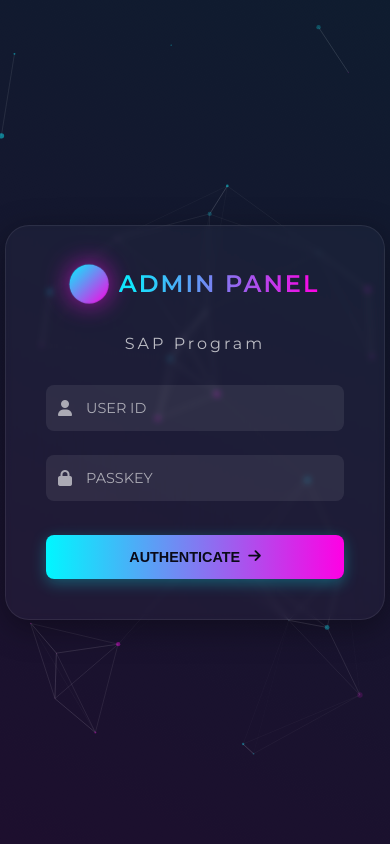
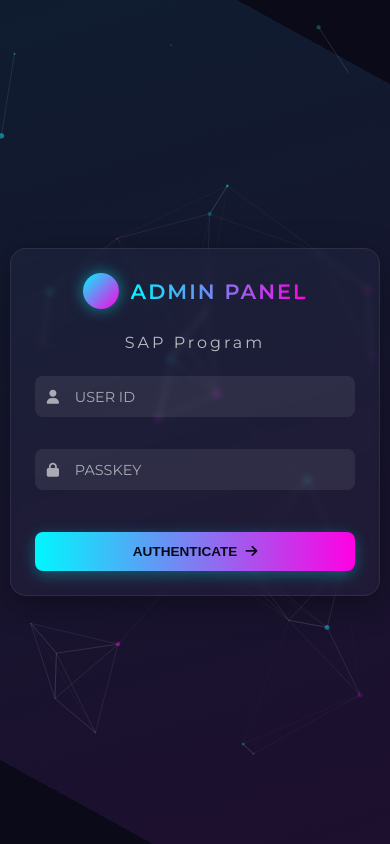
Before and after one commit to SEPAD-Project/Server-Side, a Flask app: template Dashboard/templates/login.html in a window 390 px wide. Run offline with Flask 3, Linux system fonts and the light colour scheme; the template is opened without the code that fills it, so the values that code supplies are empty.

Commit message:
The site has been made responsive

```diff
--- a/Dashboard/static/css/login_styles.css
+++ b/Dashboard/static/css/login_styles.css
@@ -252,3 +252,82 @@
 .login-btn:hover::before {
     left: 100%;
 }
+
+@media (max-width: 1024px) {
+    .login-container {
+        width: 90%;
+        max-width: 400px;
+        padding: 2rem;
+    }
+}
+
+
+@media (max-width: 480px) {
+    .login-container {
+        width: 95%;
+        padding: 1.5rem;
+        border-radius: 16px;
+    }
+
+    .brand-logo {
+        margin-bottom: 1.5rem;
+    }
+
+    .brand-logo span {
+        font-size: 1.3rem;
+    }
+
+    .login-form {
+        gap: 1.2rem;
+    }
+
+    .input-field input {
+        padding: 12px 12px 12px 36px;
+        font-size: 0.85rem;
+    }
+
+    .login-btn {
+        padding: 12px;
+        font-size: 0.85rem;
+    }
+}
+
+
+@media (max-width: 360px) {
+    .login-container {
+        padding: 1.2rem;
+    }
+
+    .input-field input {
+        padding: 10px 10px 10px 32px;
+    }
+
+    .login-title {
+        font-size: 0.9rem;
+    }
+}
+
+@media (max-width: 480px) {
+    body {
+        font-size: 14px;
+    }
+}
+@media (max-width: 480px) {
+    .login-title {
+        margin-bottom: 1.5rem;
+    }
+
+    .input-field {
+        margin-bottom: 0.8rem;
+    }
+}
+
+@media (max-width: 768px) {
+    .logo-circle {
+        animation: none;
+    }
+
+    .dynamic-gradient {
+        animation-duration: 20s;
+    }
+}
--- a/Dashboard/templates/login.html
+++ b/Dashboard/templates/login.html
@@ -2,7 +2,7 @@
 <html lang="en">
 <head>
     <meta charset="UTF-8">
-    <meta name="viewport" content="width=device-width, initial-scale=1.0">
+    <meta name="viewport" content="width=device-width, initial-scale=1.0, maximum-scale=1.0, user-scalable=no">
     <title>Neon Glass Login</title>
     <link rel="stylesheet"` href="{{ url_for('static', filename='css/login_styles.css') }}">
     <script src="{{ url_for('static', filename='js/login_script.js') }}"></script>
```
